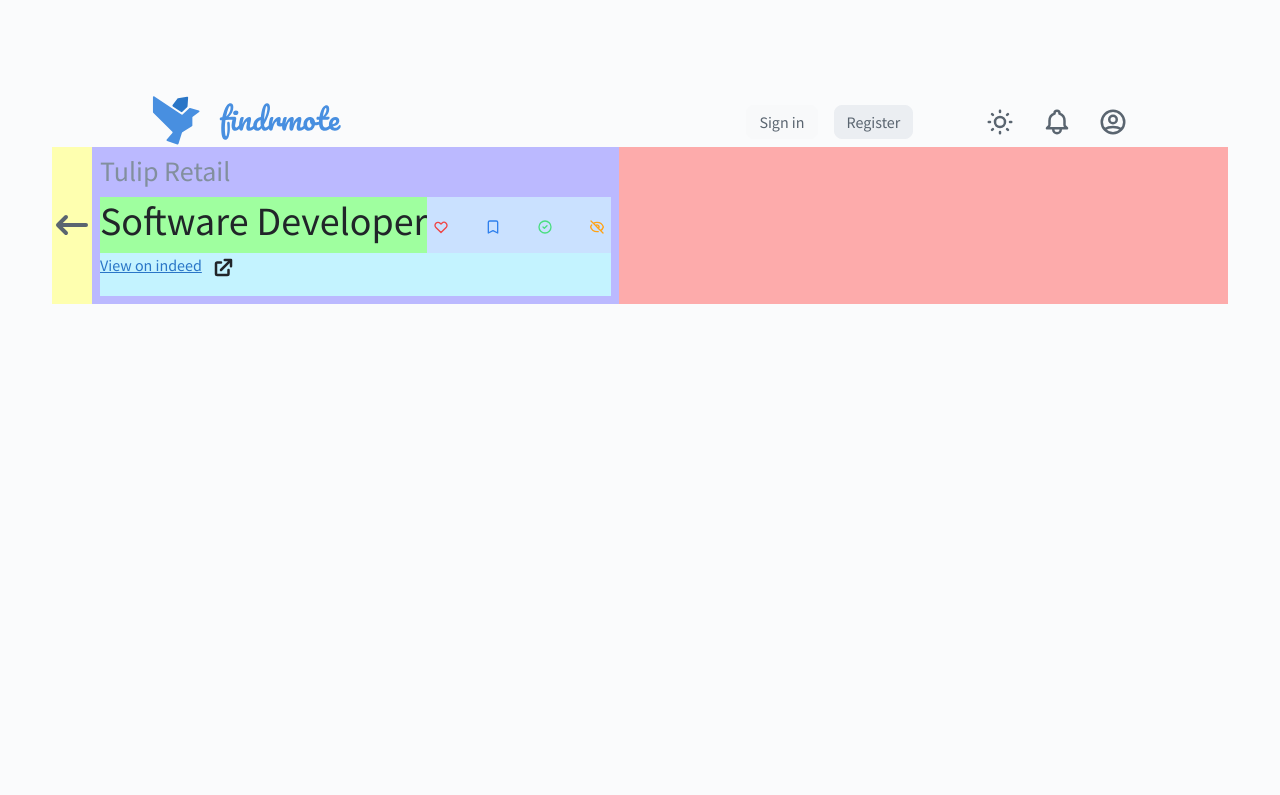
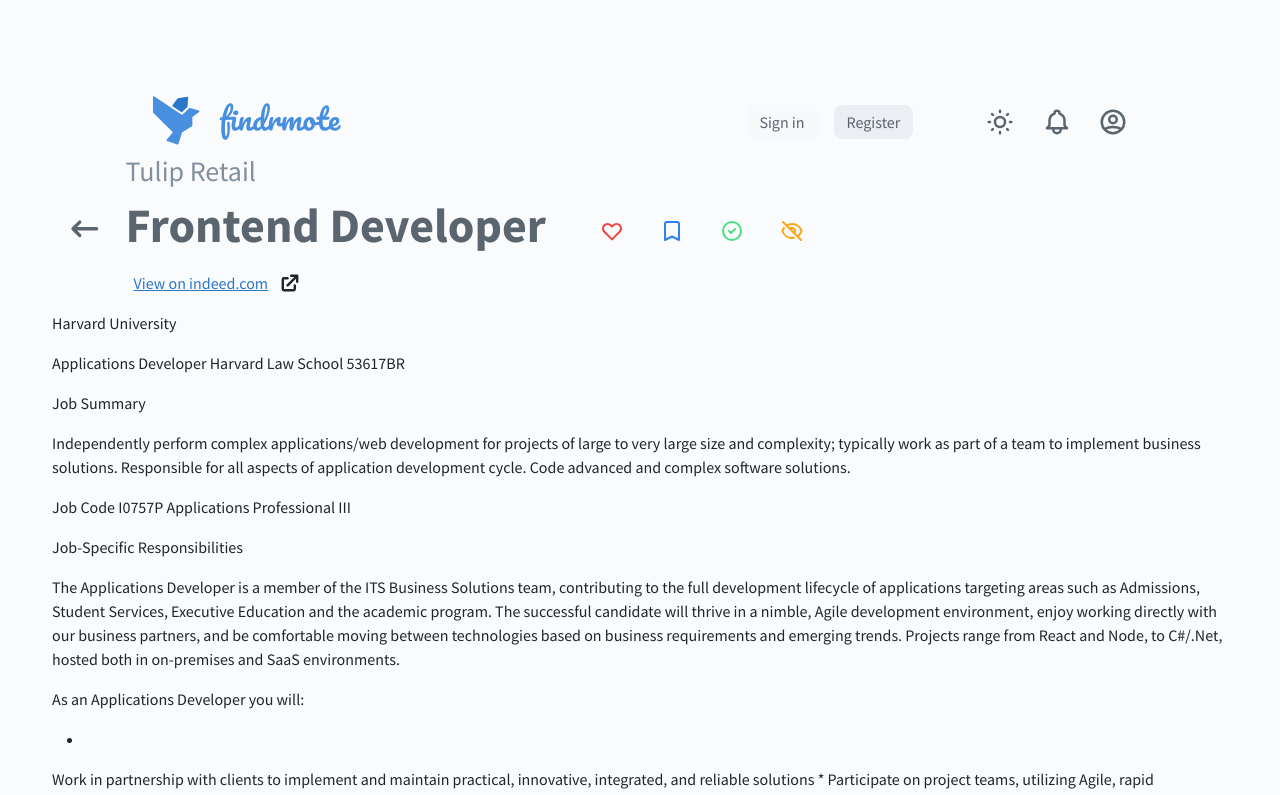
Before and after one commit to CIS-3750-Dream-Team/findrmote, a React (Create React App) app in the folder app/: page /job1 in a window 1280 px wide. Shown: the top 795 px of the page. Built offline with nearby package versions, Linux system fonts and the light colour scheme.

Commit message:
Can now display the job info taken from a javascript object

```diff
--- a/app/src/js/components/JobHeader.js
+++ b/app/src/js/components/JobHeader.js
@@ -15,26 +15,26 @@
  * @returns {ReactElement} The header with all the job's info displayed.
  */
 export default function JobHeader({ job_data }) {
+  const url = new URL(job_data.link);
   return (
     <div className="job-header-div">
       <div className="back-button-section">
         <HiArrowNarrowLeft className="back-button"></HiArrowNarrowLeft>
       </div>
       <div className="job-section-container">
-        <h3>Tulip Retail</h3>
+        <h3>{job_data.company}</h3>
         <div className="job-title-function-group">
-          <h1>Software Developer</h1>
+          <h1>{job_data.title}</h1>
           <div className="job-functions-div">
-            <JobControl/>
+            <JobControl size = '1.5em'/>
           </div>
         </div>
         <div className="original-link-div">
-          <p>
-            <a href = "#">View on indeed</a>&nbsp;&nbsp;&nbsp;
-            <HiExternalLink className="external-link-icon"></HiExternalLink>
-          </p>
+          <a href = "#">View on {url.hostname}</a>&nbsp;&nbsp;&nbsp;
+          <HiExternalLink className="external-link-icon"></HiExternalLink>
         </div>
       </div>
     </div>
+
   );
 }
--- a/app/src/scss/jobHeader.scss
+++ b/app/src/scss/jobHeader.scss
@@ -8,14 +8,14 @@
 
 .job-header-div {
 
-  background-color: rgb(253, 171, 171);
+  //background-color: rgb(253, 171, 171);
   width: 100%;
   display: flex;
   flex-direction: row;
   align-items: left;
 
   .job-section-container {
-    background-color: rgb(187, 185, 255);
+    //background-color: rgb(187, 185, 255);
     display: flex;
     flex-direction: column;
     align-items: left;
@@ -23,50 +23,54 @@
     padding: 0.5em;
 
     .job-title-function-group {
-      background-color: rgb(159, 255, 159);
+      //background-color: rgb(159, 255, 159);
       display: flex;
       flex-direction: row;
       align-items: left;
       justify-content: left;
       flex-wrap: wrap;
+      & > h1 {
+        color: $text1;
+        font-size: 3em;
+        font-weight: bold;
+        padding-right: 1em;
+      }
     }
 
     .original-link-div {
-      background-color: rgb(196, 243, 255);
+      //background-color: rgb(196, 243, 255);
       display: flex;
       flex-direction: row;
-      align-items: center;
+      align-items: bottom;
       justify-content: left;
+      padding: 0.5em;
     }
 
-    & > h1 {
-      color: $text1;
-      font-size: 3em;
-      font-weight: bold;
-    }
+
     & > h3 {
       color: $text0;
     }
     .external-link-icon {
-      font-size: 25px;
+      font-size: 1.5em;
     }
    }
 
    .back-button-section {
-    background-color: rgb(254, 255, 175);
+    //background-color: rgb(254, 255, 175);
     display: flex;
     flex-direction: column;
     align-items: left;
     justify-content: center;
+    padding: 1em;
     & > .back-button {
-      font-size:40px;
+      font-size:2.1em;
       color: $text1;
     }
   }
 
   .job-functions-div {
 
-    background-color: rgb(202, 225, 255);
+    //background-color: rgb(202, 225, 255);
     display: flex;
     flex-direction: row;
     align-items: center;
```
Also changed, not shown: app/src/js/pages/Job.js.
